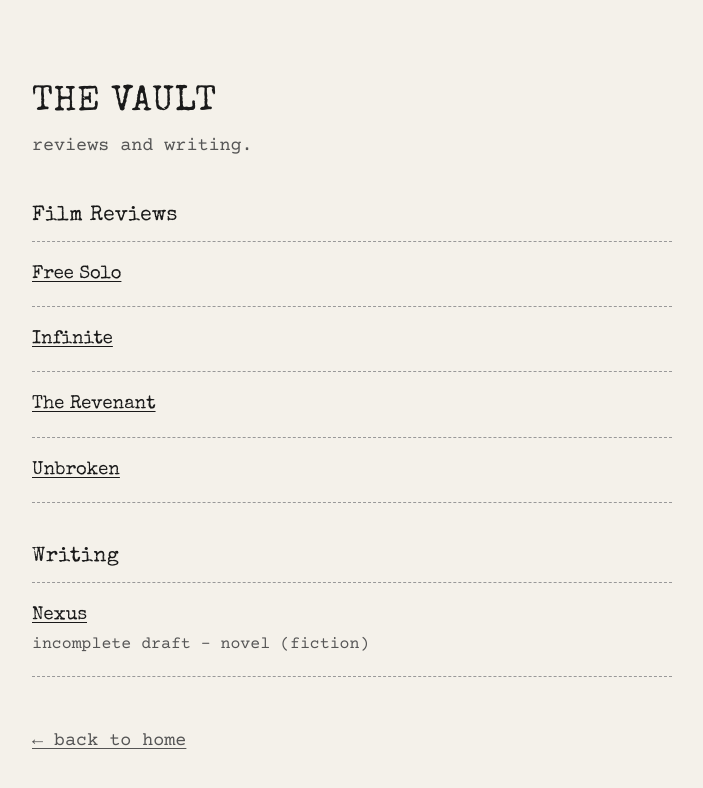
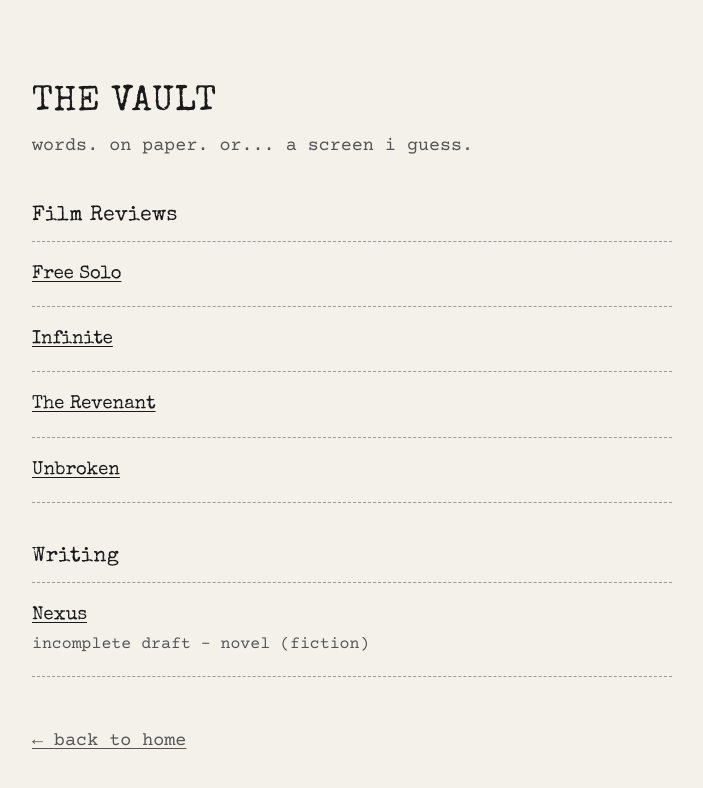
Before and after one commit to JustJoshinDev/justjoshindev.github.io, a plain HTML site: page vault.html in a window 1280 px wide. Shown: the whole page, without its empty margins (288-991 px from the left). Drawn offline with nearby package versions, Linux system fonts and the light colour scheme.

Commit message:
Update description in vault.html

```diff
--- a/vault.html
+++ b/vault.html
@@ -15,7 +15,7 @@
 <body>
   <main>
     <h1>THE VAULT</h1>
-    <p class="sub">reviews and writing.</p>
+    <p class="sub">words. on paper. or... a screen i guess.</p>
 
     <h2>Film Reviews</h2>
     <ul class="entries">
```
